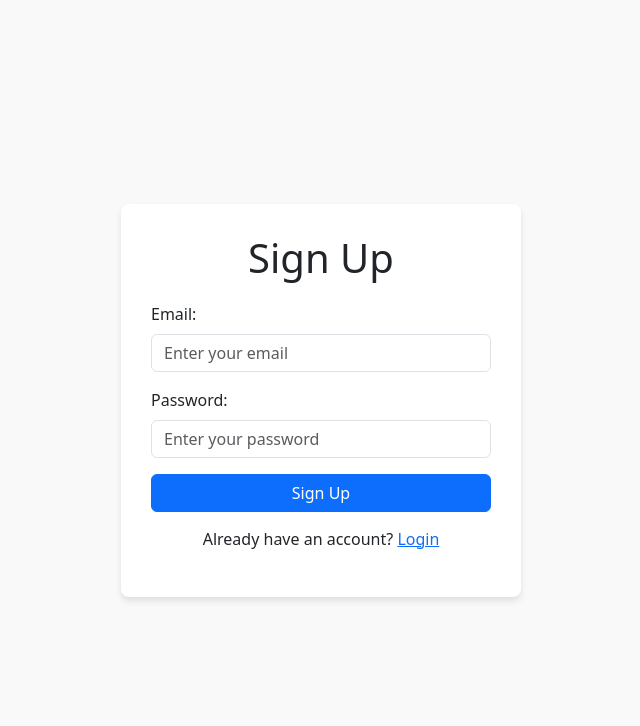
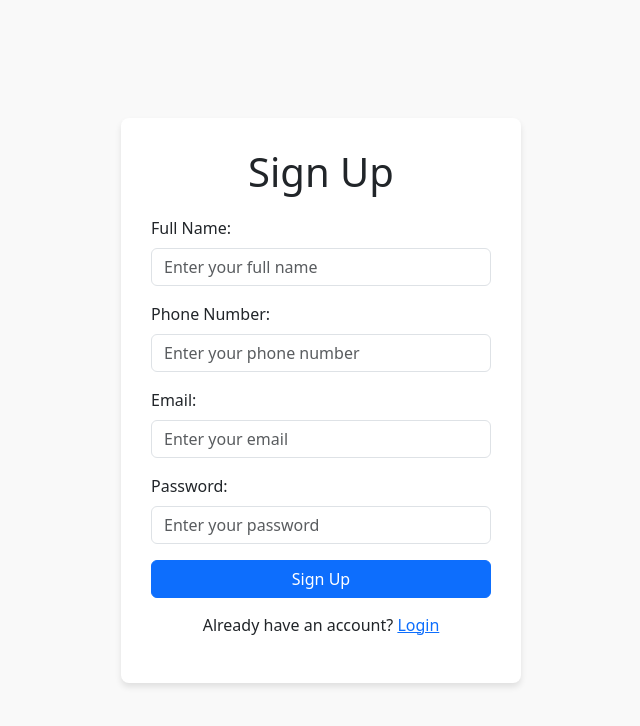
Before and after one commit to ghulamali17/Firebase-auth, a plain HTML site: page SignUp.html in a window 1280 px wide. Shown: the whole page, without its empty margins (319-959 px from the left). Drawn offline with nearby package versions, Linux system fonts and the light colour scheme.

Commit message:
Update SignUp.html

```diff
--- a/SignUp.html
+++ b/SignUp.html
@@ -36,6 +36,26 @@
       <h1>Sign Up</h1>
       <form>
         <div class="mb-3">
+          <label for="name" class="form-label">Full Name:</label>
+          <input
+            type="text"
+            id="name"
+            name="name"
+            class="form-control"
+            placeholder="Enter your full name"
+            required>
+        </div>
+        <div class="mb-3">
+          <label for="phone" class="form-label">Phone Number:</label>
+          <input
+            type="tel"
+            id="phone"
+            name="phone"
+            class="form-control"
+            placeholder="Enter your phone number"
+            required>
+        </div>
+        <div class="mb-3">
           <label for="email" class="form-label">Email:</label>
           <input
             type="email"
```
